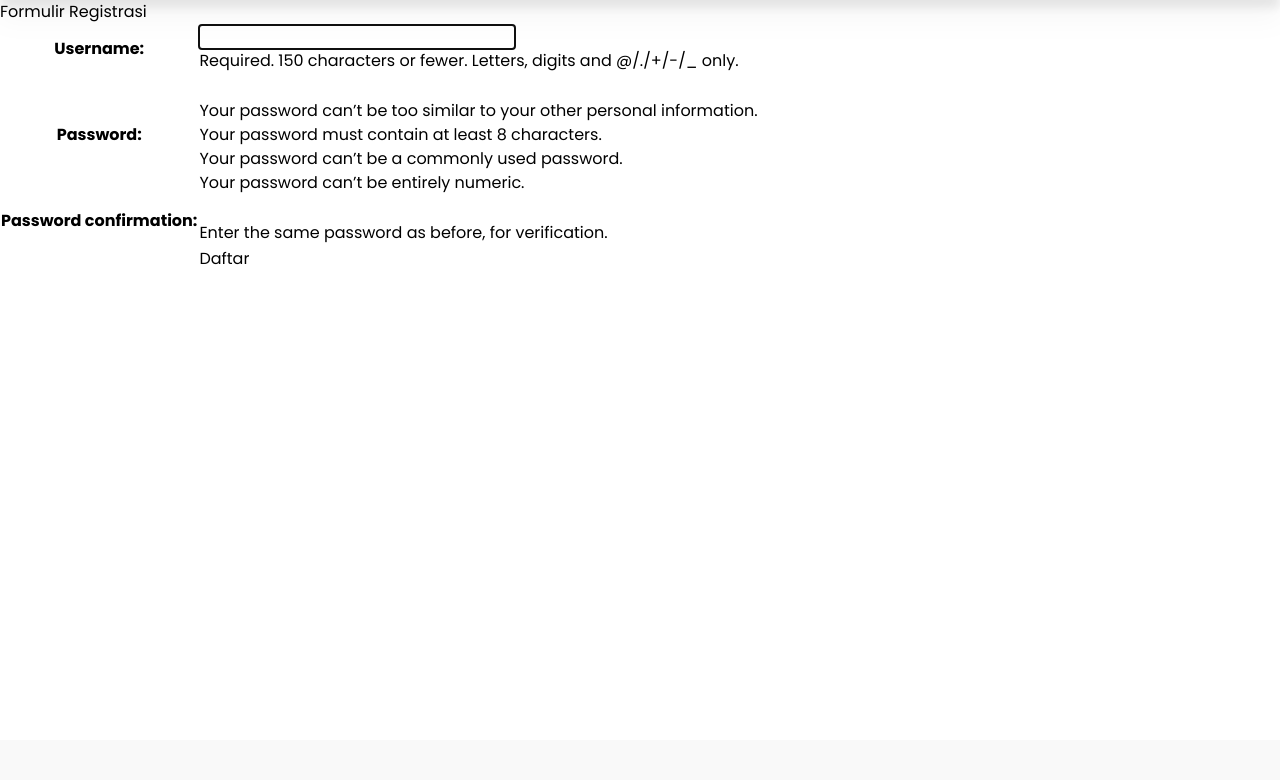
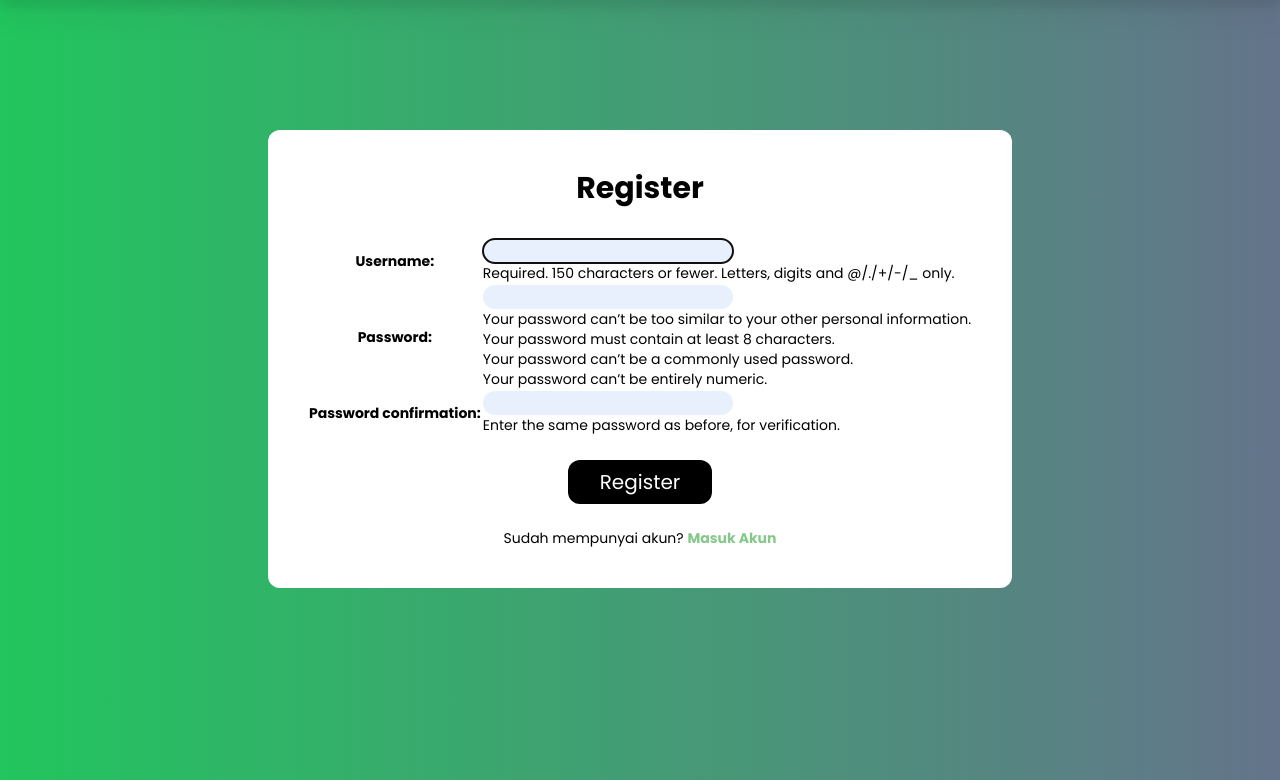
Before and after one commit to eugeniusms/wisata-nusantara, a Django app: page /auth/register/ in a window 1280 px wide. Shown: the part 60-840 px from the top of the page. Before the commit the page ends 325 px from the top, so only its background shows below. Run offline with Django 4.2, Linux system fonts and the light colour scheme; some libraries are stand-ins or nearby versions.

Commit message:
🔨 Add Register [Desktop]

```diff
--- a/login_register/templates/register.html
+++ b/login_register/templates/register.html
@@ -6,29 +6,53 @@
 
 {% block content %}
 
+<div class="bg-gradient-to-r from-green-500 to-slate-500 h-[780px]">
+    <div class="pt-[130px]"></div>
     <div class = "login">
-
-    <h1>Formulir Registrasi</h1>
-
+        <div class="flex justify-center">
+            <div class="login bg-white py-6 px-6 tablet:py-10 tablet:px-10 rounded-xl w-fit">
+                <div class="text-center text-xl tablet:text-3xl font-bold pb-8 ">Register</div>
+                <div class="flex justify-center text-sm">
                     <form method="POST" >
                         {% csrf_token %}
+                        <style>
+                            input {
+                                background-color: #e9f0fd;
+                                border-radius: 20px;
+                                padding: 2px 20px;
+                                width: 250px;
+                            }
+                        </style>
                         <table>
                             {{ form.as_table }}
-                <tr>
-                    <td></td>
-                    <td><input type="submit" name="submit" value="Daftar"/></td>
-                </tr>
                         </table>
+                        <div>
+                            <div class="flex justify-center">
+                            <div class="bg-black text-white text-md tablet:text-xl w-fit rounded-xl py-2 px-8 my-6">
+                                <button type="submit" id="tambah-destinasi">Register</button>
+                            </div>
+                            </div>
+                        </div>
                     </form>
-
+                </div>
+                    <div class="text-center text-sm tablet:text-md">
                         {% if messages %}
                             <ul>
                                 {% for message in messages %}
-                <li>{{ message }}</li>
+                                    <li class="text-rose">{{ message }}</li>
                                 {% endfor %}
                             </ul>
                         {% endif %}
+                        Sudah mempunyai akun?
+                        <a href="{% url 'login_register:login' %}">
+                            <button class="font-bold text-bone">
+                                Masuk Akun
+                            </button>
+                        </a>
+                    </div>
 
             </div>
-
+        </div>
+    </div>
+</div>
 {% endblock content %}
```
Lines whose indentation alone changed are shown as unchanged.
